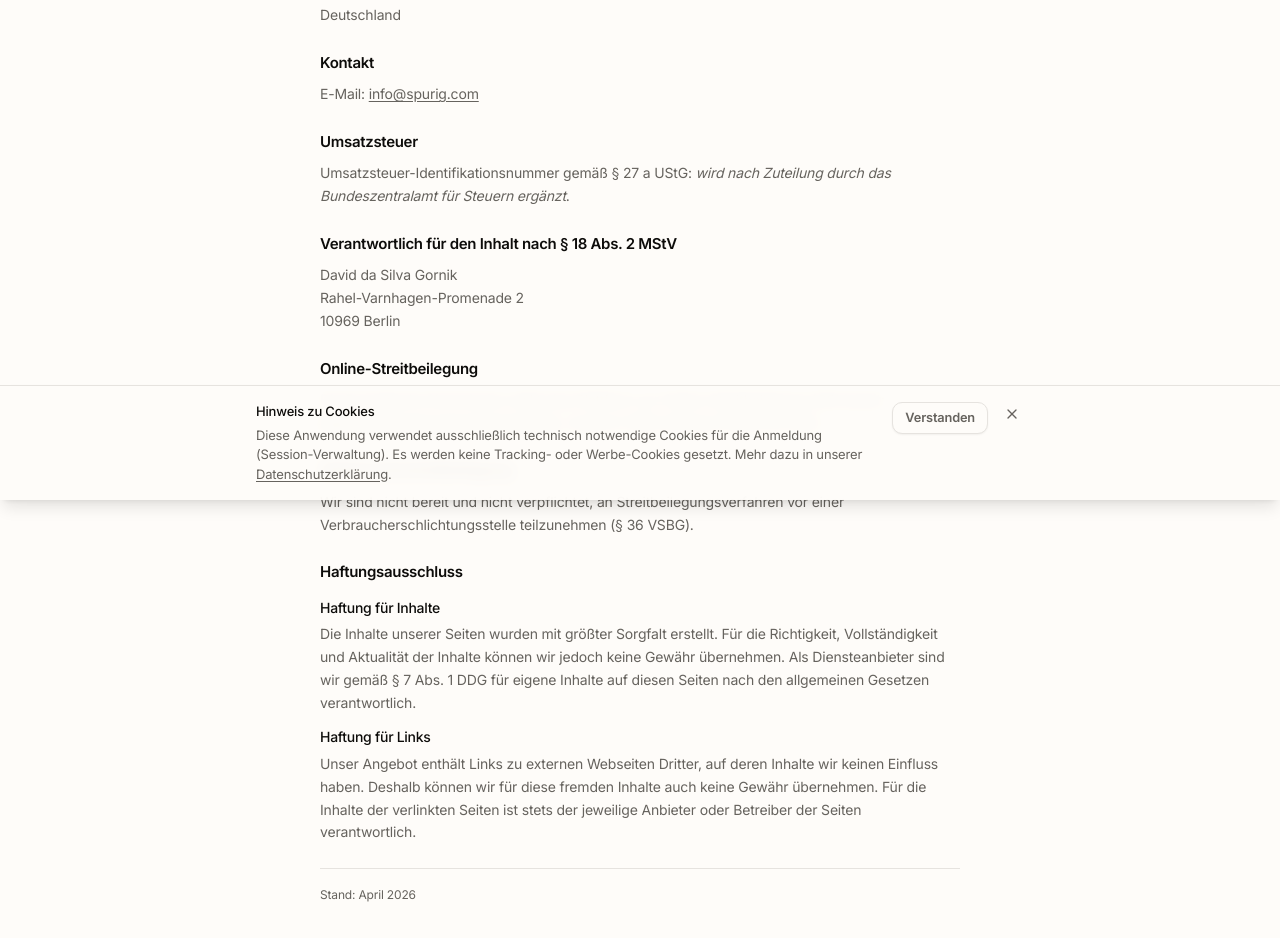
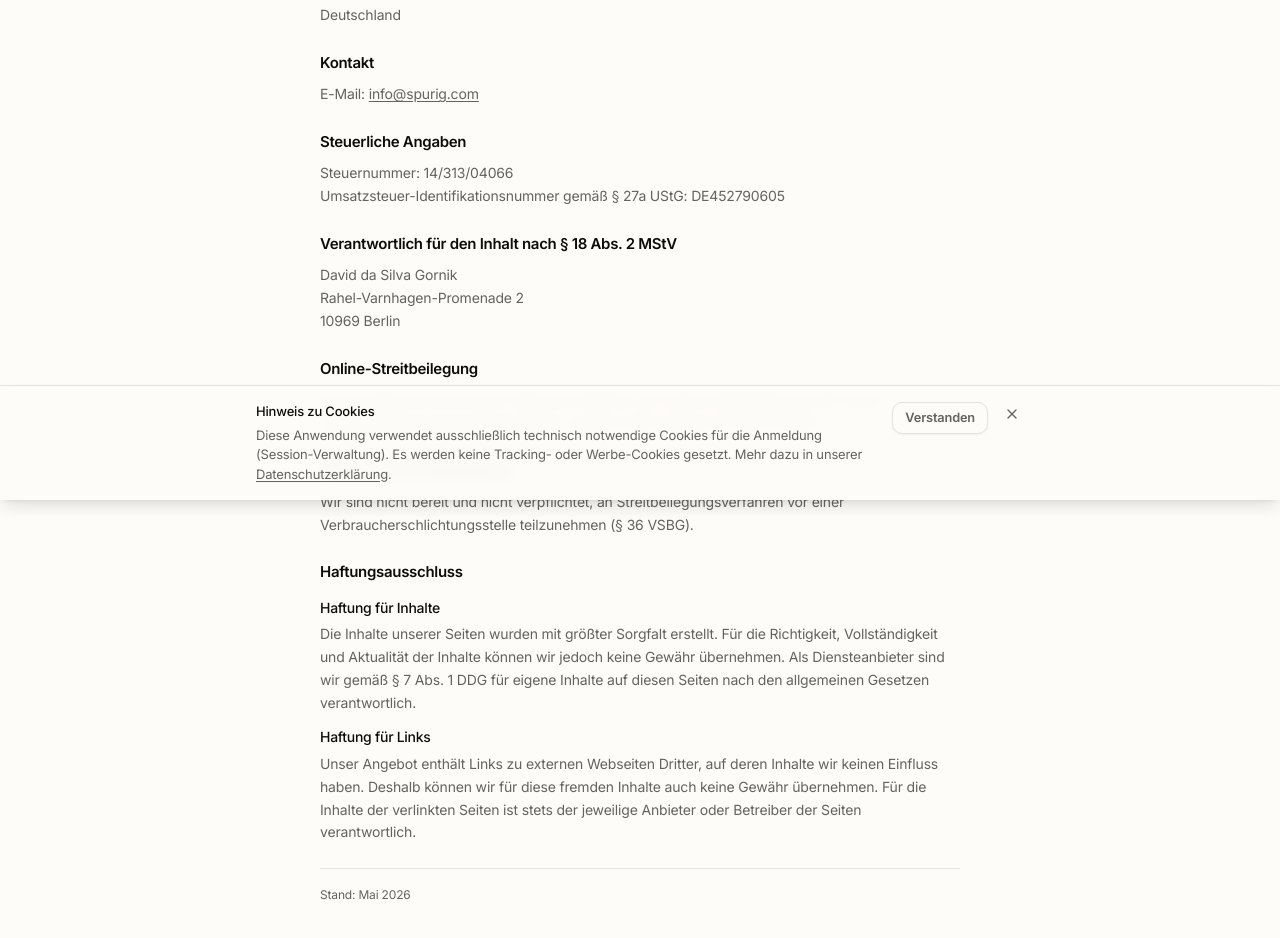
Before and after one commit to Yokai2026/qr-campaign-tracker, a Next.js app: page /impressum in a window 1280 px wide. Shown: the part 300-1238 px from the top of the page. Built offline with nearby package versions, Linux system fonts and the light colour scheme.

Commit message:
chore(impressum): Steuernummer + USt-IdNr eintragen
Sektion in "Steuerliche Angaben" umbenannt (umfasst beides).
Stand auf Mai 2026 aktualisiert.

```diff
--- a/src/app/impressum/page.tsx
+++ b/src/app/impressum/page.tsx
@@ -45,9 +45,10 @@ export default function ImpressumPage() {
         </section>
 
         <section>
-          <h2 className="text-[15px] font-semibold text-foreground mb-2">Umsatzsteuer</h2>
+          <h2 className="text-[15px] font-semibold text-foreground mb-2">Steuerliche Angaben</h2>
           <p>
-            Umsatzsteuer-Identifikationsnummer gemäß § 27 a UStG: <em>wird nach Zuteilung durch das Bundeszentralamt für Steuern ergänzt</em>.
+            Steuernummer: 14/313/04066<br />
+            Umsatzsteuer-Identifikationsnummer gemäß § 27a UStG: DE452790605
           </p>
         </section>
 
@@ -103,7 +104,7 @@ export default function ImpressumPage() {
         </section>
 
         <div className="pt-4 border-t border-border text-[12px] text-muted-foreground">
-          Stand: April 2026
+          Stand: Mai 2026
         </div>
       </div>
     </div>
```
